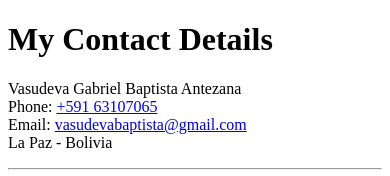
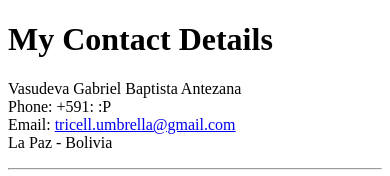
Before and after one commit to Lhowon-v/cv, a plain HTML site: page contact-me.html in a window 390 px wide. Shown: the top 176 px of the page. Drawn offline with Linux system fonts and the light colour scheme.

Commit message:
removed phone and changed email

```diff
--- a/contact-me.html
+++ b/contact-me.html
@@ -11,8 +11,8 @@
     <h1>My Contact Details</h1>
     <p>
         Vasudeva Gabriel Baptista Antezana <br>
-        Phone: <a href="tel:+59163107065">+591 63107065</a> <br>
-        Email: <a href="mailto:vasudevabaptista@gmail.com">vasudevabaptista@gmail.com</a><br>
+        Phone: +591: :P<br>
+        Email: <a href="mailto:tricell.umbrella@gmail.com">tricell.umbrella@gmail.com</a><br>
         La Paz - Bolivia
     </p>
     <hr>
```
